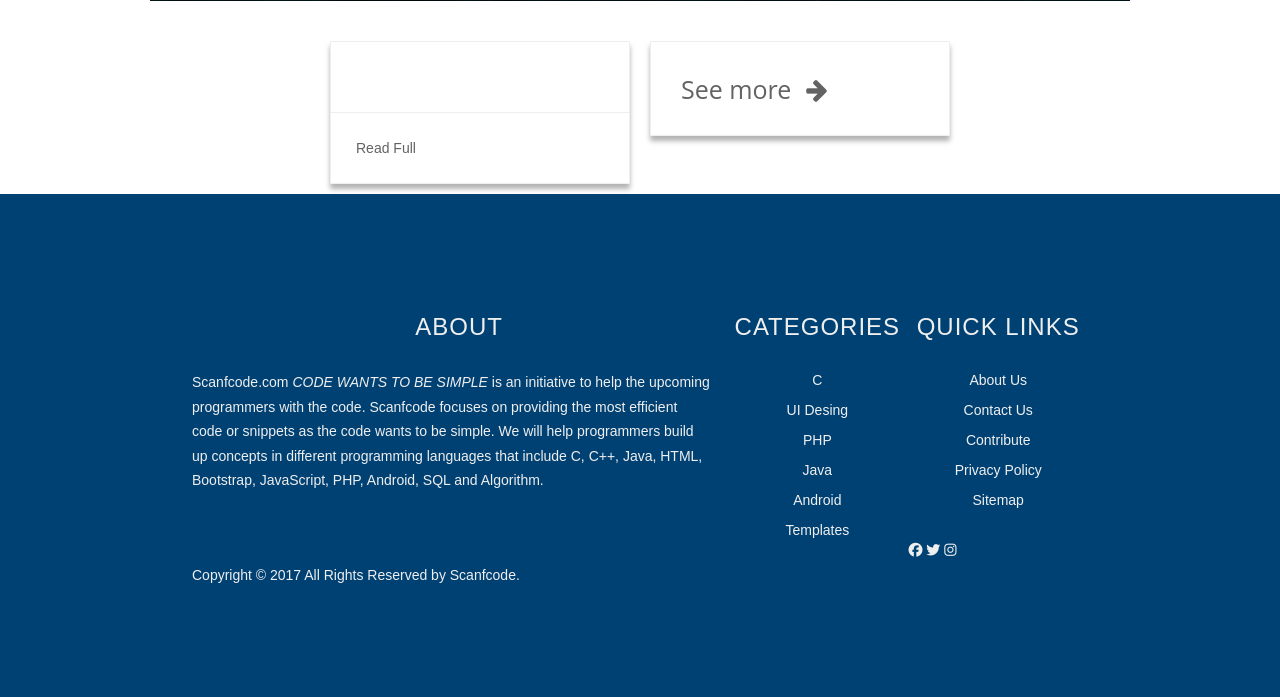
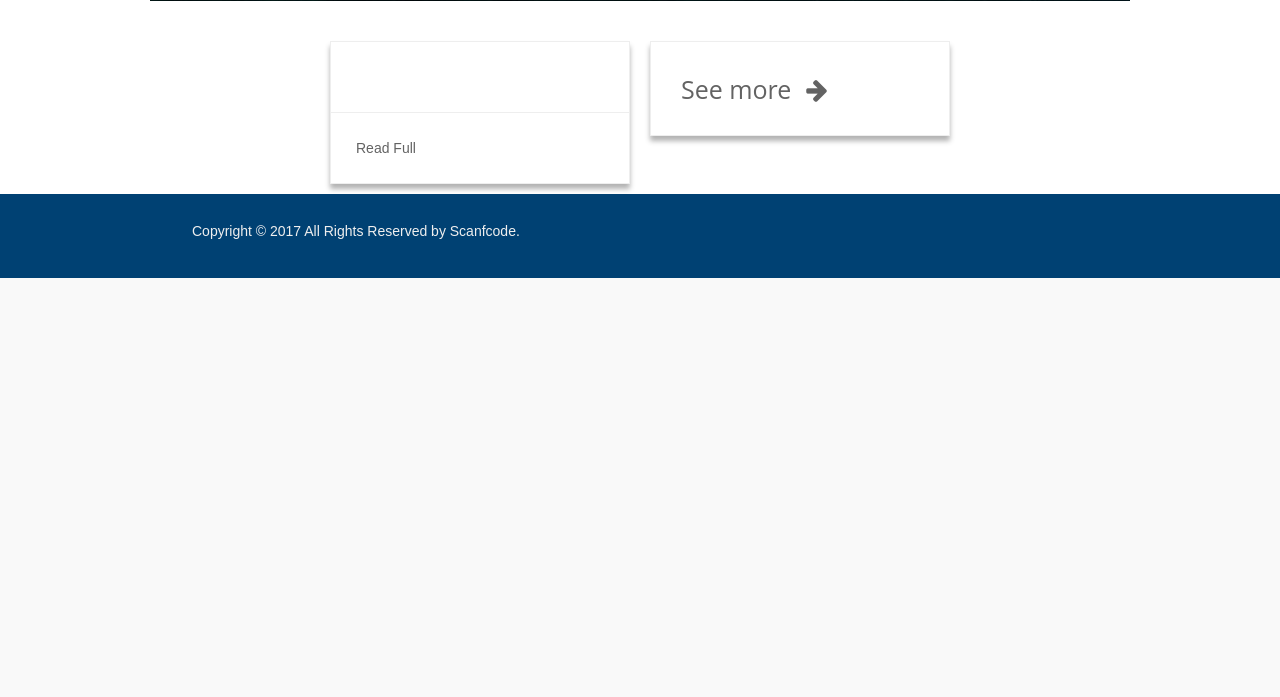
Before and after one commit to Eduarduar/blogMarino, a PHP site: page /index.php in a window 1280 px wide. Shown: the part 1671-2368 px from the top of the page. After the commit the page ends 1949 px from the top, so only its background shows below. Run offline with PHP 8.4, Linux system fonts and the light colour scheme; data comes from the database, SQL or seed files in the repository; some libraries are stand-ins or nearby versions.

Commit message:
se modifico el footer

```diff
--- a/css/style_footer.css
+++ b/css/style_footer.css
@@ -7,7 +7,7 @@
 .footer{
     margin-top: auto;
     width: 100%;
-    padding: 100px 15%;
+    padding: 2.5rem 15%;
     background: #004173;
     color: #efefef;
     display: flex;
@@ -44,5 +44,4 @@
     cursor: pointer;
     justify-content: center;
     align-items: center;
-
 }
--- a/views/footer.php
+++ b/views/footer.php
@@ -1,18 +1,18 @@
 
 <footer class="footer">
     <div class="col-1">
-        <h3>ABOUT</h3>
-            <p class="text-justify">Scanfcode.com <i>CODE WANTS TO BE SIMPLE </i> is an initiative  to help the upcoming <br>
+        <!-- <h3>ABOUT</h3> -->
+            <!-- <p class="text-justify">Scanfcode.com <i>CODE WANTS TO BE SIMPLE </i> is an initiative  to help the upcoming <br>
                 programmers with the code. Scanfcode focuses on providing the most efficient<br>
                 code or snippets as the code wants to be simple. We will help programmers build<br>
                 up concepts in different programming languages that include C, C++, Java, HTML,<br>
-                Bootstrap, JavaScript, PHP, Android, SQL and Algorithm.</p>
-            <br>
-                <br> <br>
+                Bootstrap, JavaScript, PHP, Android, SQL and Algorithm.</p> -->
+            <!-- <br>
+                <br> <br> -->
                 <p class="copyright-text">Copyright &copy; 2017 All Rights Reserved by
                     <a href="#">Scanfcode</a>.
                 </p>
-
+<!--
 
     </div>
     <div class="col-2">
@@ -37,6 +37,6 @@
             <i class="fa-brands fa-instagram"></i>
         </div>
 
-    </div>
+    </div> -->
 
 </footer>
```
